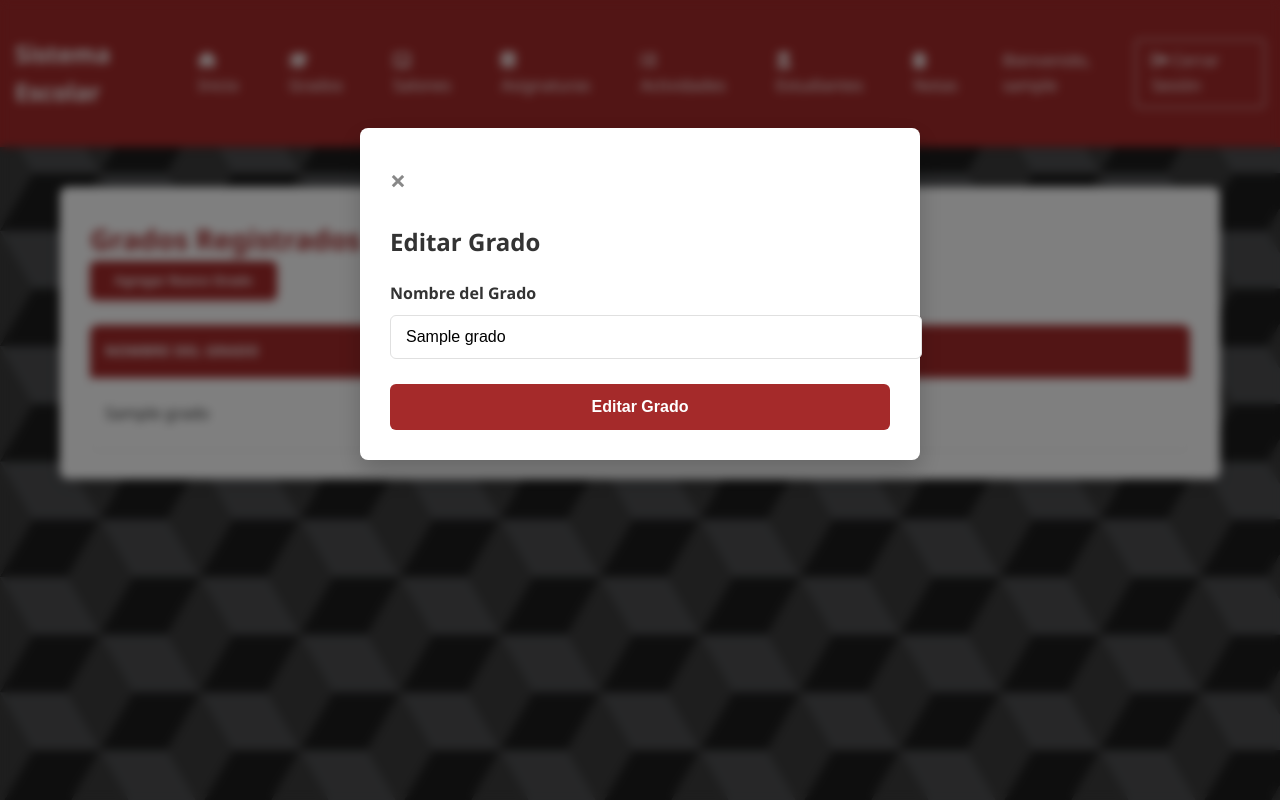
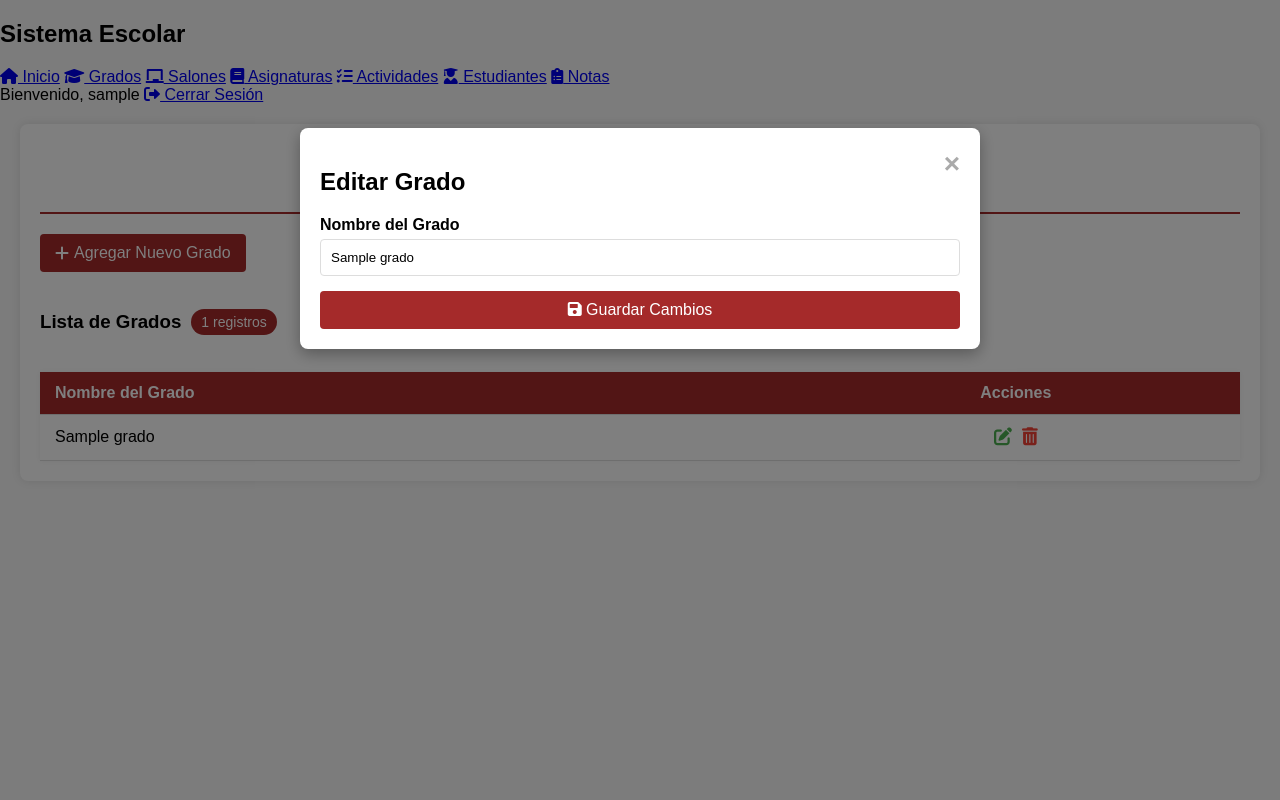
Before and after one commit to Kelmender/Software-school, a PHP site: page /Grados/grado.php?editar=1 in a window 1280 px wide. Run offline with PHP 8.4, Linux system fonts and the light colour scheme; the visitor is signed in with stand-in values (Sample User, id 1); tables that the repository leaves empty or names only in its code hold one stand-in row (values such as "Sample post").

Commit message:
Add files via upload

```diff
--- a/Software-school/Grados/grado.php
+++ b/Software-school/Grados/grado.php
@@ -16,12 +16,10 @@ if ($_SERVER['REQUEST_METHOD'] == 'POST') {
 
     if (!empty($nombre)) {
         if ($id_grado) {
-
             $stmt = $pdo->prepare("UPDATE grados SET nombre = :nombre WHERE id_grado = :id_grado");
             $stmt->execute(['nombre' => $nombre, 'id_grado' => $id_grado]);
             $success_message = "Grado editado correctamente.";
         } else {
-
             $stmt = $pdo->prepare("INSERT INTO grados (nombre) VALUES (:nombre)");
             $stmt->execute(['nombre' => $nombre]);
             $success_message = "Grado agregado correctamente.";
@@ -31,9 +29,8 @@ if ($_SERVER['REQUEST_METHOD'] == 'POST') {
     }
 }
 
-
 $grados = $pdo->query("SELECT * FROM grados")->fetchAll(PDO::FETCH_ASSOC);
-
+$total_grados = count($grados);
 
 $grado_para_editar = null;
 if (isset($_GET['editar'])) {
@@ -51,7 +48,6 @@ if (isset($_GET['editar'])) {
     <title>Lista de Grados</title>
     <link rel="stylesheet" href="../Styles/styles_general.css">
     <link href="https://cdnjs.cloudflare.com/ajax/libs/font-awesome/6.0.0/css/all.min.css" rel="stylesheet">
-
 </head>
 <body>
     <?php include('../navbar.php'); ?>
@@ -67,13 +63,22 @@ if (isset($_GET['editar'])) {
             <div class="error-message"><?= $error_message; ?></div>
         <?php endif; ?>
 
-        <button class="btn-agregar" id="btn-agregar">Agregar Nuevo Grado</button>
+        <button class="btn-agregar" id="btn-agregar">
+            <i class="fas fa-plus"></i> Agregar Nuevo Grado
+        </button>
+
+        <div class="table-header">
+            <div class="table-title">
+                <h3>Lista de Grados</h3>
+                <span class="record-count"><?= $total_grados ?> registros</span>
+            </div>
+        </div>
 
         <table>
             <thead>
                 <tr>
                     <th>Nombre del Grado</th>
-                    <th>Acciones</th>
+                    <th style="text-align: center;">Acciones</th>
                 </tr>
             </thead>
             <tbody>
@@ -81,8 +86,14 @@ if (isset($_GET['editar'])) {
                 <tr>
                     <td><?= $grado['nombre']; ?></td>
                     <td>
-                        <a href="grado.php?editar=<?= $grado['id_grado']; ?>" class="btn-editar">Editar</a>
-                        <a href="grado.php?eliminar=<?= $grado['id_grado']; ?>" onclick="return confirm('¿Seguro que deseas eliminar este grado?');" class="eliminar">Eliminar</a>
+                        <div class="action-icons">
+                            <a href="grado.php?editar=<?= $grado['id_grado']; ?>" class="edit" title="Editar">
+                                <i class="fas fa-edit"></i>
+                            </a>
+                            <a href="grado.php?eliminar=<?= $grado['id_grado']; ?>" onclick="return confirm('¿Seguro que deseas eliminar este grado?');" class="delete" title="Eliminar">
+                                <i class="fas fa-trash-alt"></i>
+                            </a>
+                        </div>
                     </td>
                 </tr>
                 <?php endforeach; ?>
@@ -104,17 +115,20 @@ if (isset($_GET['editar'])) {
                 <?php if ($grado_para_editar): ?>
                     <input type="hidden" name="id_grado" value="<?= $grado_para_editar['id_grado']; ?>">
                 <?php endif; ?>
-                <button type="submit"><?= $grado_para_editar ? 'Editar Grado' : 'Agregar Grado'; ?></button>
+                <button type="submit">
+                    <?php if ($grado_para_editar): ?>
+                        <i class="fas fa-save"></i> Guardar Cambios
+                    <?php else: ?>
+                        <i class="fas fa-plus-circle"></i> Agregar Grado
+                    <?php endif; ?>
+                </button>
             </form>
         </div>
     </div>
 
     <script>
-
         var modal = document.getElementById("modalAgregar");
-
         var btn = document.getElementById("btn-agregar");
-
         var span = document.getElementById("closeModal");
 
         btn.onclick = function() {
--- a/Software-school/Styles/styles_general.css
+++ b/Software-school/Styles/styles_general.css
@@ -1,452 +1,224 @@
-/* Estilos para la página de gestión de grados */
 :root {
     --primary-color: #A52A2A;
-    --primary-dark: #8B2323;
-    --primary-light: #C45A5A;
-    --white: #FFFFFF;
-    --black: #000000;
-    --gray-light: #F5F5F5;
-    --gray: #E0E0E0;
-    --gray-dark: #888888;
-    --success: #4CAF50;
-    --error: #D32F2F;
-    --edit: #2196F3;
-    --delete: #D32F2F;
+    --secondary-color: #FFFFFF;
+    --text-color: #000000;
+    --hover-color: #8B0000;
+    --light-brown: #D2B48C;
 }
 
-/* Fondo con patrón */
 body {
-    font-family: 'Segoe UI', Tahoma, Geneva, Verdana, sans-serif;
+    font-family: 'Arial', sans-serif;
+    background-color: #f9f9f9;
+    color: var(--text-color);
     margin: 0;
     padding: 0;
-    color: #333;
-    line-height: 1.6;
-    min-height: 100vh;
-    position: relative;
-}
-
-body::before {
-    content: "";
-    position: fixed;
-    top: 0;
-    left: 0;
-    width: 100%;
-    height: 100%;
-    z-index: -1;
-    --s: 200px; /* control the size */
-    --c1: #1d1d1d;
-    --c2: #4e4f51;
-    --c3: #3c3c3c;
-    background: repeating-conic-gradient(
-        from 30deg,
-        #0000 0 120deg,
-        var(--c3) 0 180deg
-    )
-    calc(0.5 * var(--s)) calc(0.5 * var(--s) * 0.577),
-    repeating-conic-gradient(
-        from 30deg,
-        var(--c1) 0 60deg,
-        var(--c2) 0 120deg,
-        var(--c3) 0 180deg
-    );
-    background-size: var(--s) calc(var(--s) * 0.577);
-}
-
-.top-bar {
-    background-color: var(--primary-color);
-    color: var(--white);
-    padding: 15px;
-    display: flex;
-    justify-content: space-between;
-    align-items: center;
-    box-shadow: 0 2px 5px rgba(0,0,0,0.2);
-    position: relative;
-    z-index: 10;
-}
-
-.top-bar-left {
-    display: flex;
-    align-items: center;
-}
-
-.top-bar-right {
-    display: flex;
-    align-items: center;
-}
-
-.main-nav {
-    display: flex;
-    margin-right: 20px;
-}
-
-.nav-item {
-    color: var(--white);
-    text-decoration: none;
-    margin: 0 10px;
-    padding: 8px 15px;
-    border-radius: 4px;
-    transition: all 0.3s ease;
-    font-weight: 500;
-}
-
-.nav-item:hover {
-    background-color: var(--primary-dark);
-    transform: translateY(-2px);
-}
-
-.user-menu {
-    display: flex;
-    align-items: center;
-}
-
-.logout-btn {
-    background: none;
-    border: 1px solid var(--white);
-    color: var(--white);
-    padding: 8px 16px;
-    border-radius: 4px;
-    cursor: pointer;
-    text-decoration: none;
-    margin-left: 15px;
-    transition: all 0.3s ease;
-    font-weight: 500;
-}
-
-.logout-btn:hover {
-    background-color: var(--white);
-    color: var(--primary-color);
 }
 
 .container {
-    max-width: 1100px;
-    margin: 40px auto;
-    padding: 30px;
-    background-color: var(--white);
+    max-width: 1200px;
+    margin: 20px auto;
+    padding: 20px;
+    background-color: var(--secondary-color);
+    box-shadow: 0 0 10px rgba(0, 0, 0, 0.1);
     border-radius: 8px;
-    box-shadow: 0 5px 15px rgba(0,0,0,0.1);
-    transition: transform 0.3s ease;
-    position: relative;
-    z-index: 5;
-}
-
-.container:hover {
-    transform: translateY(-5px);
-    box-shadow: 0 8px 25px rgba(0,0,0,0.15);
-}
-
-.header-section {
-    display: flex;
-    justify-content: space-between;
-    align-items: center;
-    margin-bottom: 25px;
-    border-bottom: 2px solid var(--gray);
-    padding-bottom: 15px;
 }
 
 h1 {
     color: var(--primary-color);
-    margin: 0;
-    font-size: 28px;
-    font-weight: 600;
-}
-
-.data-count {
-    background-color: var(--primary-color);
-    color: var(--white);
-    padding: 8px 16px;
-    border-radius: 50px;
-    font-weight: 600;
-    display: flex;
-    align-items: center;
-    gap: 8px;
-}
-
-.data-count i {
-    font-size: 18px;
-}
-
-.notification {
-    padding: 15px;
-    margin-bottom: 25px;
-    border-radius: 6px;
-    display: flex;
-    align-items: center;
-    animation: fadeIn 0.5s ease;
-}
-
-@keyframes fadeIn {
-    from { opacity: 0; transform: translateY(-10px); }
-    to { opacity: 1; transform: translateY(0); }
-}
-
-.success-message {
-    background-color: rgba(76, 175, 80, 0.1);
-    border-left: 4px solid var(--success);
-    color: var(--success);
-}
-
-.error-message {
-    background-color: rgba(211, 47, 47, 0.1);
-    border-left: 4px solid var(--error);
-    color: var(--error);
-}
-
-.notification i {
-    margin-right: 15px;
-    font-size: 20px;
+    text-align: center;
+    margin-bottom: 20px;
+    border-bottom: 2px solid var(--primary-color);
+    padding-bottom: 10px;
 }
 
 .btn-agregar {
     background-color: var(--primary-color);
-    color: var(--white);
+    color: var(--secondary-color);
     border: none;
-    padding: 12px 24px;
-    border-radius: 6px;
+    border-radius: 4px;
+    padding: 10px 15px;
     cursor: pointer;
-    margin-bottom: 25px;
-    font-weight: 600;
-    display: flex;
+    font-size: 16px;
+    margin-bottom: 20px;
+    transition: background-color 0.3s;
+    display: inline-flex;
     align-items: center;
-    gap: 8px;
-    transition: all 0.3s ease;
-    box-shadow: 0 2px 5px rgba(165, 42, 42, 0.3);
 }
 
 .btn-agregar:hover {
-    background-color: var(--primary-dark);
-    transform: translateY(-2px);
-    box-shadow: 0 4px 8px rgba(165, 42, 42, 0.4);
+    background-color: var(--hover-color);
+}
+
+.btn-agregar i {
+    margin-right: 5px;
 }
 
 table {
     width: 100%;
     border-collapse: collapse;
     margin-top: 20px;
-    box-shadow: 0 2px 5px rgba(0,0,0,0.05);
-    border-radius: 8px;
-    overflow: hidden;
+    box-shadow: 0 0 5px rgba(0, 0, 0, 0.05);
 }
 
-table th, table td {
-    padding: 15px;
-    text-align: left;
+thead {
+    background-color: var(--primary-color);
+    color: var(--secondary-color);
 }
 
-table th {
-    background-color: var(--primary-color);
-    color: var(--white);
-    font-weight: 600;
-    text-transform: uppercase;
-    font-size: 14px;
-    letter-spacing: 0.5px;
+th, td {
+    padding: 12px 15px;
+    text-align: left;
+    border-bottom: 1px solid #ddd;
 }
 
-table tr {
-    border-bottom: 1px solid var(--gray);
-    transition: background-color 0.3s ease;
+tr:nth-child(even) {
+    background-color: #f2f2f2;
 }
 
-table tr:last-child {
-    border-bottom: none;
+tr:hover {
+    background-color: var(--light-brown);
+    transition: background-color 0.3s;
 }
 
-table tr:hover {
-    background-color: var(--gray-light);
+.action-icons {
+    display: flex;
+    gap: 10px;
+    justify-content: center;
 }
 
-.actions {
-    display: flex;
-    gap: 10px;
+.action-icons a {
+    color: var(--text-color);
+    font-size: 18px;
+    transition: color 0.3s;
 }
 
-.btn-editar, .eliminar {
-    display: inline-flex;
-    align-items: center;
-    gap: 5px;
-    padding: 8px 14px;
-    border-radius: 4px;
-    font-weight: 500;
-    transition: all 0.3s ease;
-    text-decoration: none;
+.action-icons a.edit {
+    color: #4CAF50;
 }
 
-.btn-editar {
-    background-color: var(--edit);
-    color: var(--white);
+.action-icons a.delete {
+    color: #f44336;
 }
 
-.btn-editar:hover {
-    background-color: #0b7dda;
-    transform: translateY(-2px);
+.action-icons a:hover {
+    color: var(--primary-color);
 }
 
-.eliminar {
-    background-color: var(--delete);
-    color: var(--white);
+.success-message, .error-message {
+    padding: 10px;
+    margin-bottom: 15px;
+    border-radius: 4px;
+    text-align: center;
 }
 
-.eliminar:hover {
-    background-color: #b71c1c;
-    transform: translateY(-2px);
+.success-message {
+    background-color: #d4edda;
+    color: #155724;
+    border: 1px solid #c3e6cb;
 }
 
-/* Modal styles */
+.error-message {
+    background-color: #f8d7da;
+    color: #721c24;
+    border: 1px solid #f5c6cb;
+}
+
 .modal {
     display: none;
     position: fixed;
-    z-index: 1000;
+    z-index: 1;
     left: 0;
     top: 0;
     width: 100%;
     height: 100%;
-    background-color: rgba(0,0,0,0.5);
-    backdrop-filter: blur(5px);
     overflow: auto;
-    animation: fadeIn 0.3s ease;
+    background-color: rgba(0, 0, 0, 0.5);
 }
 
 .modal-content {
-    background-color: var(--white);
+    background-color: var(--secondary-color);
     margin: 10% auto;
-    padding: 30px;
+    padding: 20px;
     border-radius: 8px;
-    width: 500px;
-    max-width: 90%;
-    box-shadow: 0 10px 25px rgba(0,0,0,0.2);
-    position: relative;
-    animation: slideDown 0.4s ease;
+    width: 50%;
+    box-shadow: 0 5px 15px rgba(0, 0, 0, 0.3);
+    animation: slideIn 0.3s ease;
 }
 
-@keyframes slideDown {
-    from { transform: translateY(-50px); opacity: 0; }
-    to { transform: translateY(0); opacity: 1; }
-}
-
-.modal-header {
-    display: flex;
-    justify-content: space-between;
-    align-items: center;
-    margin-bottom: 20px;
-    padding-bottom: 15px;
-    border-bottom: 1px solid var(--gray);
-}
-
-.modal-header h2 {
-    color: var(--primary-color);
-    margin: 0;
-    font-size: 24px;
+@keyframes slideIn {
+    from {transform: translateY(-50px); opacity: 0;}
+    to {transform: translateY(0); opacity: 1;}
 }
 
 .close {
-    color: var(--gray-dark);
+    color: #aaa;
+    float: right;
     font-size: 28px;
     font-weight: bold;
     cursor: pointer;
-    transition: all 0.3s ease;
 }
 
 .close:hover {
-    color: var(--black);
-    transform: rotate(90deg);
+    color: var(--primary-color);
 }
 
 .input-group {
-    margin-bottom: 25px;
+    margin-bottom: 15px;
 }
 
 .input-group label {
     display: block;
-    margin-bottom: 8px;
-    font-weight: 600;
-    color: #333;
+    margin-bottom: 5px;
+    font-weight: bold;
+    color: var(--text-color);
 }
 
 .input-group input {
     width: 100%;
-    padding: 12px 15px;
-    border: 1px solid var(--gray);
-    border-radius: 6px;
-    font-size: 16px;
-    transition: border 0.3s ease;
+    padding: 10px;
+    border: 1px solid #ddd;
+    border-radius: 4px;
+    box-sizing: border-box;
 }
 
 .input-group input:focus {
     border-color: var(--primary-color);
     outline: none;
-    box-shadow: 0 0 0 2px rgba(165, 42, 42, 0.2);
 }
 
 form button {
     background-color: var(--primary-color);
-    color: var(--white);
+    color: var(--secondary-color);
     border: none;
-    padding: 14px 20px;
-    border-radius: 6px;
+    border-radius: 4px;
+    padding: 10px 15px;
     cursor: pointer;
+    font-size: 16px;
     width: 100%;
-    font-weight: 600;
-    font-size: 16px;
-    transition: all 0.3s ease;
-    display: flex;
-    justify-content: center;
-    align-items: center;
-    gap: 10px;
+    transition: background-color 0.3s;
 }
 
 form button:hover {
-    background-color: var(--primary-dark);
-    transform: translateY(-2px);
-    box-shadow: 0 4px 8px rgba(165, 42, 42, 0.3);
+    background-color: var(--hover-color);
 }
 
-/* Responsive styles */
-@media (max-width: 768px) {
-    .container {
-        padding: 20px;
-        margin: 20px;
-    }
-
-    .header-section {
-        flex-direction: column;
-        align-items: flex-start;
-        gap: 15px;
-    }
-
-    .data-count {
-        align-self: flex-start;
-    }
-
-    table th, table td {
-        padding: 12px 10px;
-    }
-
-    .actions {
-        flex-direction: column;
-        gap: 5px;
-    }
-
-    .btn-editar, .eliminar {
-        padding: 6px 10px;
-        font-size: 14px;
-    }
+.record-count {
+    background-color: var(--primary-color);
+    color: white;
+    padding: 5px 10px;
+    border-radius: 20px;
+    font-size: 14px;
+    margin-left: 10px;
 }
 
-/* Tabla vacía */
-.empty-table {
-    text-align: center;
-    padding: 40px 20px;
-    background-color: var(--gray-light);
-    border-radius: 8px;
+.table-header {
+    display: flex;
+    justify-content: space-between;
+    align-items: center;
+    margin-bottom: 10px;
 }
 
-.empty-table i {
-    font-size: 48px;
-    color: var(--gray-dark);
-    margin-bottom: 15px;
+.table-title {
+    display: flex;
+    align-items: center;
 }
-
-.empty-table p {
-    font-size: 18px;
-    color: var(--gray-dark);
-    margin: 0;
-}
```
